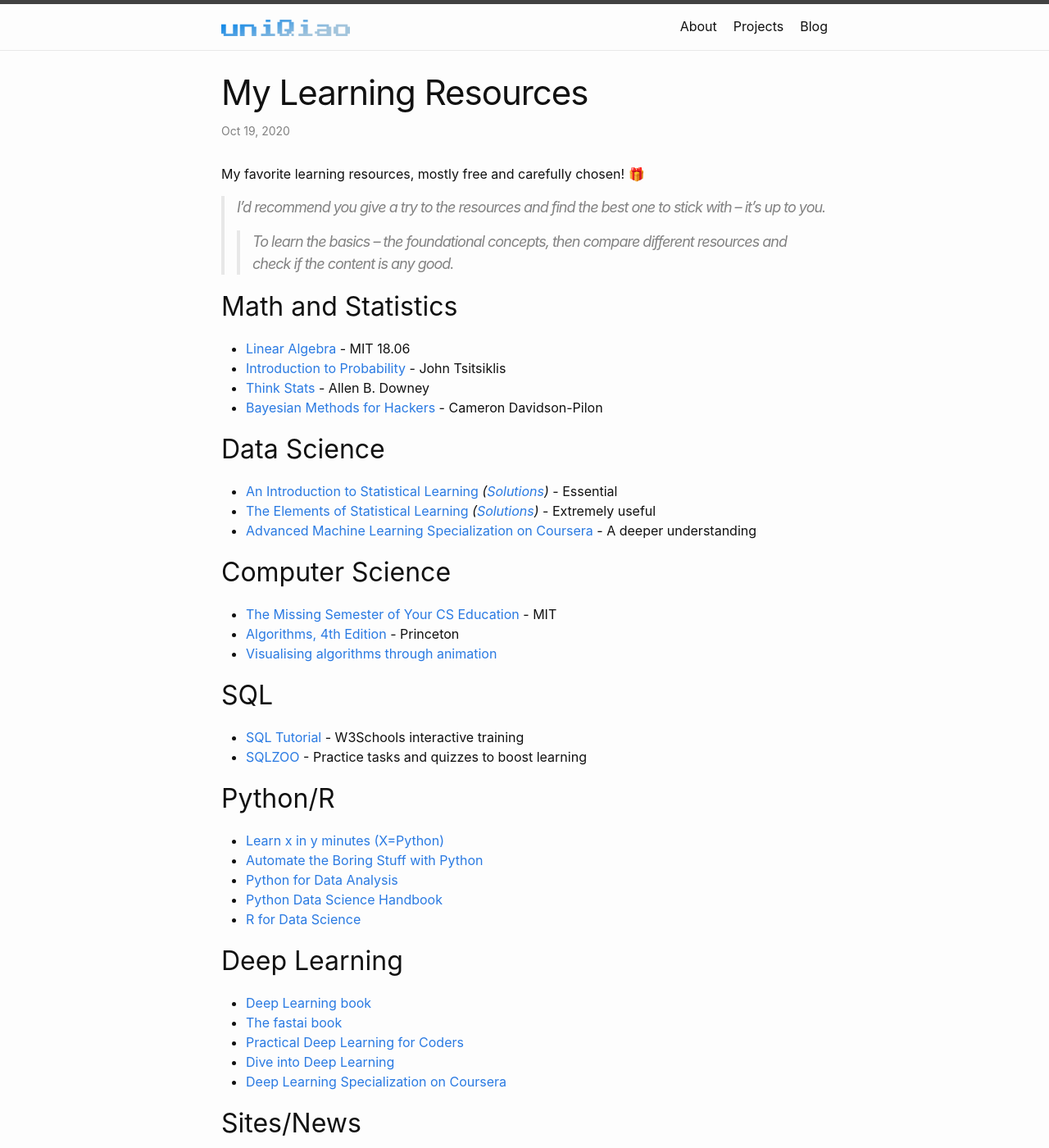
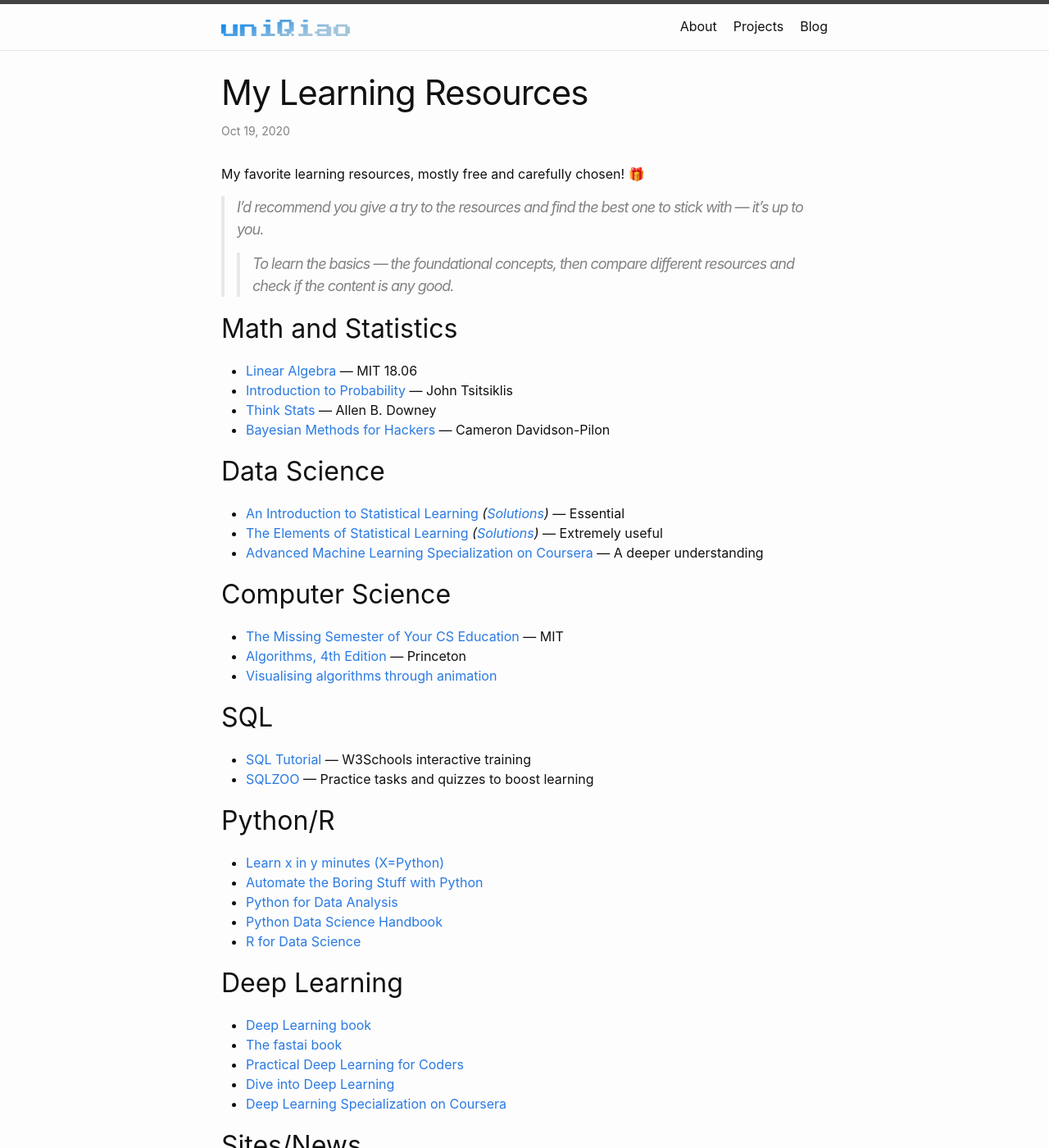
Before and after one commit to qiaohuang/qiaohuang.github.io, a Jekyll site: the page built from projects/_posts/2020-10-19-my-learning-resources.markdown, in a window 1280 px wide and 1400 px high. Shown: the whole window at 82% size. Built offline with Jekyll 4.4.1, drawn with Linux system fonts in a browser that asks for light colours; nearby versions of some CDN libraries; some of the changed text lies outside the part shown.

Commit message:
Change to em dashes

```diff
--- a/projects/_posts/2020-10-19-my-learning-resources.markdown
+++ b/projects/_posts/2020-10-19-my-learning-resources.markdown
@@ -8,32 +8,32 @@
 
 My favorite learning resources, mostly free and carefully chosen! 🎁
 
-> I'd recommend you give a try to the resources and find the best one to stick with – it's up to you.
+> I'd recommend you give a try to the resources and find the best one to stick with — it's up to you.
 >
-> > To learn the basics – the foundational concepts, then compare different resources and check if the content is any good.
+> > To learn the basics — the foundational concepts, then compare different resources and check if the content is any good.
 
 ## Math and Statistics
-- [Linear Algebra](https://ocw.mit.edu/courses/mathematics/18-06-linear-algebra-spring-2010/) - MIT 18.06
-- [Introduction to Probability](https://ocw.mit.edu/resources/res-6-012-introduction-to-probability-spring-2018/) - John Tsitsiklis
-- [Think Stats](https://greenteapress.com/wp/think-stats-2e/) - Allen B. Downey
-- [Bayesian Methods for Hackers](http://camdavidsonpilon.github.io/Probabilistic-Programming-and-Bayesian-Methods-for-Hackers/) - Cameron Davidson-Pilon
+- [Linear Algebra](https://ocw.mit.edu/courses/mathematics/18-06-linear-algebra-spring-2010/) — MIT 18.06
+- [Introduction to Probability](https://ocw.mit.edu/resources/res-6-012-introduction-to-probability-spring-2018/) — John Tsitsiklis
+- [Think Stats](https://greenteapress.com/wp/think-stats-2e/) — Allen B. Downey
+- [Bayesian Methods for Hackers](http://camdavidsonpilon.github.io/Probabilistic-Programming-and-Bayesian-Methods-for-Hackers/) — Cameron Davidson-Pilon
 
 ## Data Science
 - [An Introduction to Statistical Learning](http://faculty.marshall.usc.edu/gareth-james/ISL/)
-_([Solutions](https://blog.princehonest.com/stat-learning/))_ - Essential
+_([Solutions](https://blog.princehonest.com/stat-learning/))_ — Essential
 - [The Elements of Statistical Learning](https://web.stanford.edu/~hastie/ElemStatLearn/)
-_([Solutions](https://waxworksmath.com/Authors/G_M/Hastie/WriteUp/Weatherwax_Epstein_Hastie_Solution_Manual.pdf))_ - Extremely useful
-- [Advanced Machine Learning Specialization on Coursera](https://www.coursera.org/specializations/aml) - A deeper understanding
+_([Solutions](https://waxworksmath.com/Authors/G_M/Hastie/WriteUp/Weatherwax_Epstein_Hastie_Solution_Manual.pdf))_ — Extremely useful
+- [Advanced Machine Learning Specialization on Coursera](https://www.coursera.org/specializations/aml) — A deeper understanding
 
 ## Computer Science
 
-- [The Missing Semester of Your CS Education](https://missing.csail.mit.edu/) - MIT
-- [Algorithms, 4th Edition](https://algs4.cs.princeton.edu/) - Princeton
+- [The Missing Semester of Your CS Education](https://missing.csail.mit.edu/) — MIT
+- [Algorithms, 4th Edition](https://algs4.cs.princeton.edu/) — Princeton
 - [Visualising algorithms through animation](https://visualgo.net/en)
 
 ## SQL
-- [SQL Tutorial](https://www.w3schools.com/sql/) - W3Schools interactive training
-- [SQLZOO](https://www.sqlzoo.net/) - Practice tasks and quizzes to boost learning
+- [SQL Tutorial](https://www.w3schools.com/sql/) — W3Schools interactive training
+- [SQLZOO](https://www.sqlzoo.net/) — Practice tasks and quizzes to boost learning
 
 ## Python/R
 
@@ -51,25 +51,25 @@
 - [Deep Learning Specialization on Coursera](https://www.coursera.org/specializations/deep-learning)
 
 ## Sites/News
-- [Kaggle](https://www.kaggle.com/) - Home for Data Science
-- [Towards Data Science](https://towardsdatascience.com/) - A Medium publication
-- [Class Central](https://www.classcentral.com/) - Search engine and reviews site for free online courses
+- [Kaggle](https://www.kaggle.com/) — Home for Data Science
+- [Towards Data Science](https://towardsdatascience.com/) — A Medium publication
+- [Class Central](https://www.classcentral.com/) — Search engine and reviews site for free online courses
 - [KDnuggets](https://www.kdnuggets.com/)
 - [Analytics Vidhya](https://www.analyticsvidhya.com/blog/)
-- [DataTau](http://www.datatau.com/) - The "Hacker News" of Data Science
+- [DataTau](http://www.datatau.com/) — The "Hacker News" of Data Science
 - [HACKERNOON#data-science](https://hackernoon.com/tagged/data-science)
 - [Google News Data Science](https://news.google.com/topics/CAAqJAgKIh5DQkFTRUFvS0wyMHZNR3AwTTE5eE14SUNaVzRvQUFQAQ?hl=en-US&gl=US&ceid=US%3Aen)
 
 ## Cheat Sheets
-- [Statistics](https://web.mit.edu/~csvoss/Public/usabo/stats_handout.pdf) - MIT (PDF)
-- [Probability](http://www.wzchen.com/s/probability_cheatsheet.pdf) - William Chen (PDF)
-- [Data Science](https://www.datacamp.com/community/data-science-cheatsheets) - Datacamp (PDF)
+- [Statistics](https://web.mit.edu/~csvoss/Public/usabo/stats_handout.pdf) — MIT (PDF)
+- [Probability](http://www.wzchen.com/s/probability_cheatsheet.pdf) — William Chen (PDF)
+- [Data Science](https://www.datacamp.com/community/data-science-cheatsheets) — Datacamp (PDF)
 - [MySQL](https://s3-us-west-2.amazonaws.com/dbshostedfiles/dbs/sql_cheat_sheet_mysql.pdf),
-  [PostgreSQL](https://s3-us-west-2.amazonaws.com/dbshostedfiles/dbs/sql_cheat_sheet_pgsql.pdf) - Database Star (PDF)
-- [Git](https://education.github.com/git-cheat-sheet-education.pdf) - GitHub (PDF)
-- [Bash](https://devhints.io/bash) - Devhints (HTML)
-- [Regex](http://www.rexegg.com/regex-quickstart.html#ref) - RexEgg (HTML)
-- [Markdown](https://markdown-it.github.io/) - Live demo (HTML)
-- [Glossary](http://www.datascienceglossary.org/) - Terms in Data Science (HTML)
+  [PostgreSQL](https://s3-us-west-2.amazonaws.com/dbshostedfiles/dbs/sql_cheat_sheet_pgsql.pdf) — Database Star (PDF)
+- [Git](https://education.github.com/git-cheat-sheet-education.pdf) — GitHub (PDF)
+- [Bash](https://devhints.io/bash) — Devhints (HTML)
+- [Regex](http://www.rexegg.com/regex-quickstart.html#ref) — RexEgg (HTML)
+- [Markdown](https://markdown-it.github.io/) — Live demo (HTML)
+- [Glossary](http://www.datascienceglossary.org/) — Terms in Data Science (HTML)
 
 If you find the list helpful, feel free to bookmark it, which will be continuously updated!
```
Also changed, not shown: blog/_posts/2021-04-19-upgrade-to-ga4.md (+3 -3 lines), blog/_posts/2021-05-04-introduction-to-git.md (+32 -32 lines), blog/_posts/2021-05-08-google-fu.md (+16 -16 lines).
